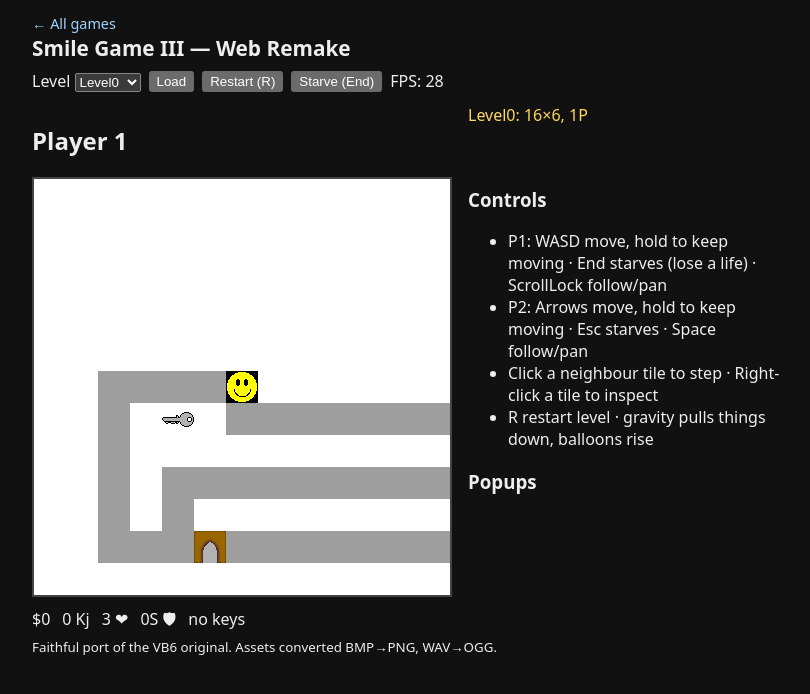
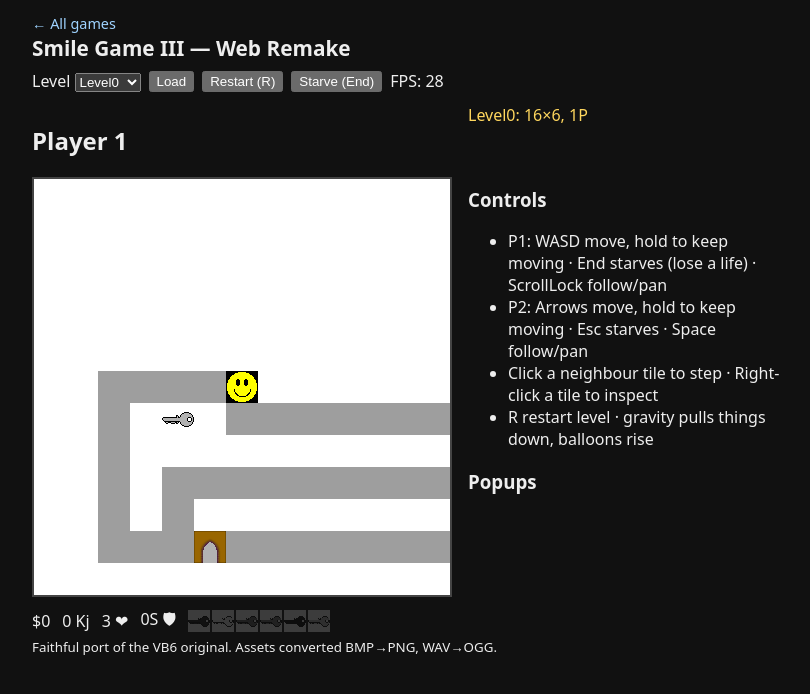
Before and after one commit to eternaldensity/smile, a website built with Vite: page smile3-web/index.html in a window 1280 px wide. Shown: the whole page, without its empty margins (70-880 px from the left). Built offline with nearby package versions, Linux system fonts and the light colour scheme.

Commit message:
Key inventory shows sprite slots instead of K-numbers
Six slots (blue/yellow/red/green/black/silver, matching the popup
names), lit when held and dimmed when missing, with tooltips — like
VB's picKeys strip, but the full set stays visible so it's always
clear what you hold and what's missing.

```diff
--- a/smile2-web/src/sprites.ts
+++ b/smile2-web/src/sprites.ts
@@ -33,6 +33,9 @@ export function radarSprite(frame: number, dir: number): string {
   const f = frame <= 3 ? `${frame}${dir}` : `${frame}1`;
   return `${B}assets/radar/radar${f}.png`;
 }
+
+/** Key colors as the popups name them (key1..key6 sprites). */
+export const KEY_NAMES = ["", "blue", "yellow", "red", "green", "black", "silver"];
 
 export type ImageCache = Map<string, HTMLImageElement>;
 
--- a/smile2-web/src/style.css
+++ b/smile2-web/src/style.css
@@ -10,7 +10,10 @@ main { display: flex; gap: 16px; }
 #boards { display: flex; gap: 16px; }
 .board-wrap canvas { background: #fff; image-rendering: pixelated; border: 2px solid #444; }
 .board-wrap.hidden { display: none; }
-.hud { display: flex; gap: 12px; margin-top: 6px; font-variant-numeric: tabular-nums; }
+.hud { display: flex; gap: 12px; margin-top: 6px; font-variant-numeric: tabular-nums; align-items: center; }
+.keys { display: inline-flex; gap: 2px; }
+.keys img { width: 22px; height: 22px; image-rendering: pixelated; }
+.keys img.missing { opacity: 0.18; filter: grayscale(1); }
 #side { max-width: 320px; }
 #message { min-height: 2em; margin-bottom: 8px; color: #ffd75e; }
 #whatsthere { min-height: 1.5em; margin-bottom: 8px; color: #9fd3ff; }
--- a/smile3-web/src/main.ts
+++ b/smile3-web/src/main.ts
@@ -4,7 +4,7 @@ import { Engine, type SubResult } from "./engine";
 import { shouldMove } from "./input";
 import { parseLevelText, subpathToName } from "./level-format";
 import { renderPlayer } from "./renderer";
-import { loadAllImages, type ImageCache } from "./sprites";
+import { KEY_NAMES, SPRITES, loadAllImages, type ImageCache } from "./sprites";
 
 const LEVELS = ["Level-1", "Level0", "Level1", "Level2", "Level3", "Level4"];
 
@@ -78,6 +78,30 @@ async function main(): Promise<void> {
   };
   eng.events.subComplete = () => {};
 
+  // Key inventory: one slot per key color, lit when held (like VB's picKeys
+  // strip, but all six slots stay visible so the set is always clear).
+  function buildKeyStrip(el: HTMLElement): HTMLImageElement[] {
+    el.classList.add("keys");
+    el.textContent = "";
+    const imgs: HTMLImageElement[] = [];
+    for (let k = 1; k <= 6; k++) {
+      const img = document.createElement("img");
+      img.src = SPRITES.key[k]!;
+      img.alt = `${KEY_NAMES[k]} key`;
+      img.title = `${KEY_NAMES[k]} key`;
+      img.classList.add("missing");
+      el.appendChild(img);
+      imgs.push(img);
+    }
+    return imgs;
+  }
+  const keyImgs = [$("keys0"), $("keys1")].map((el) => buildKeyStrip(el));
+  const keyImgsSub = buildKeyStrip($("keysSub"));
+
+  function paintKeys(imgs: HTMLImageElement[], get: (k: number) => boolean): void {
+    for (let k = 1; k <= 6; k++) imgs[k - 1]!.classList.toggle("missing", !get(k));
+  }
+
   function updateHud(): void {
     for (let s = 0; s < 2; s++) {
       const vis = s < eng.numPlayers;
@@ -87,9 +111,7 @@ async function main(): Promise<void> {
       $("energy" + s).textContent = `${eng.energy[s] ?? 0} Kj${eng.waterSafe[s] ? " 🏊" : ""}`;
       $("lives" + s).textContent = `${eng.lives[s] ?? 0} ❤${eng.dead[s] ? " (out)" : ""}`;
       $("shield" + s).textContent = `${eng.shields[s] ?? 0}S 🛡`;
-      const got: string[] = [];
-      for (let k = 1; k <= 6; k++) if (eng.keys[k]?.[s]) got.push(`K${k}`);
-      $("keys" + s).textContent = got.join(" ") || "no keys";
+      paintKeys(keyImgs[s]!, (k) => !!eng.keys[k]?.[s]);
     }
   }
 
@@ -99,9 +121,7 @@ async function main(): Promise<void> {
     $("energySub").textContent = `${seng.energy[s] ?? 0} Kj`;
     $("livesSub").textContent = `${seng.lives[s] ?? 0} ❤`;
     $("shieldSub").textContent = `${seng.shields[s] ?? 0}S 🛡`;
-    const got: string[] = [];
-    for (let k = 1; k <= 6; k++) if (seng.keys[k]?.[s]) got.push(`K${k}`);
-    $("keysSub").textContent = got.join(" ") || "no keys";
+    paintKeys(keyImgsSub, (k) => !!seng.keys[k]?.[s]);
   }
 
   async function loadLevel(name: string): Promise<void> {
--- a/smile3-web/src/sprites.ts
+++ b/smile3-web/src/sprites.ts
@@ -36,6 +36,9 @@ export function radarSprite(frame: number, dir: number): string {
   const f = frame <= 3 ? `${frame}${dir}` : `${frame}1`;
   return `${B}assets/radar/radar${f}.png`;
 }
+
+/** Key colors as the popups name them (key1..key6 sprites). */
+export const KEY_NAMES = ["", "blue", "yellow", "red", "green", "black", "silver"];
 
 export function conveySprite(dir: number, frame: number): string {
   return `${B}assets/convey/convey${dir}${frame}.png`;
--- a/smile3-web/src/style.css
+++ b/smile3-web/src/style.css
@@ -10,7 +10,10 @@ main { display: flex; gap: 16px; }
 #boards { display: flex; gap: 16px; }
 .board-wrap canvas { background: #fff; image-rendering: pixelated; border: 2px solid #444; }
 .board-wrap.hidden { display: none; }
-.hud { display: flex; gap: 12px; margin-top: 6px; font-variant-numeric: tabular-nums; }
+.hud { display: flex; gap: 12px; margin-top: 6px; font-variant-numeric: tabular-nums; align-items: center; }
+.keys { display: inline-flex; gap: 2px; }
+.keys img { width: 22px; height: 22px; image-rendering: pixelated; }
+.keys img.missing { opacity: 0.18; filter: grayscale(1); }
 #side { max-width: 320px; }
 #message { min-height: 2em; margin-bottom: 8px; color: #ffd75e; }
 #whatsthere { min-height: 1.5em; margin-bottom: 8px; color: #9fd3ff; }
```
Also changed, not shown: smile2-web/src/main.ts (+22 -4 lines).
